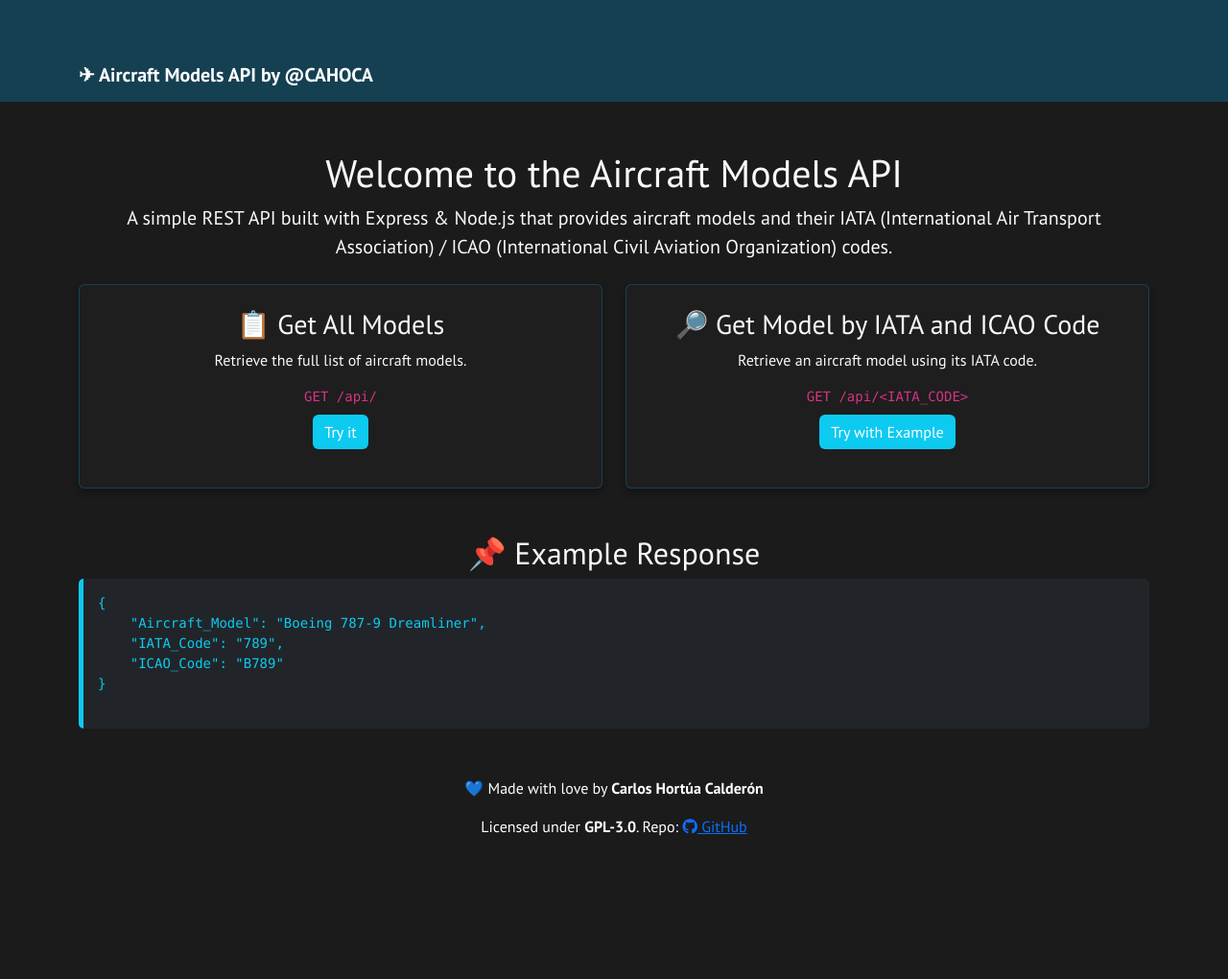
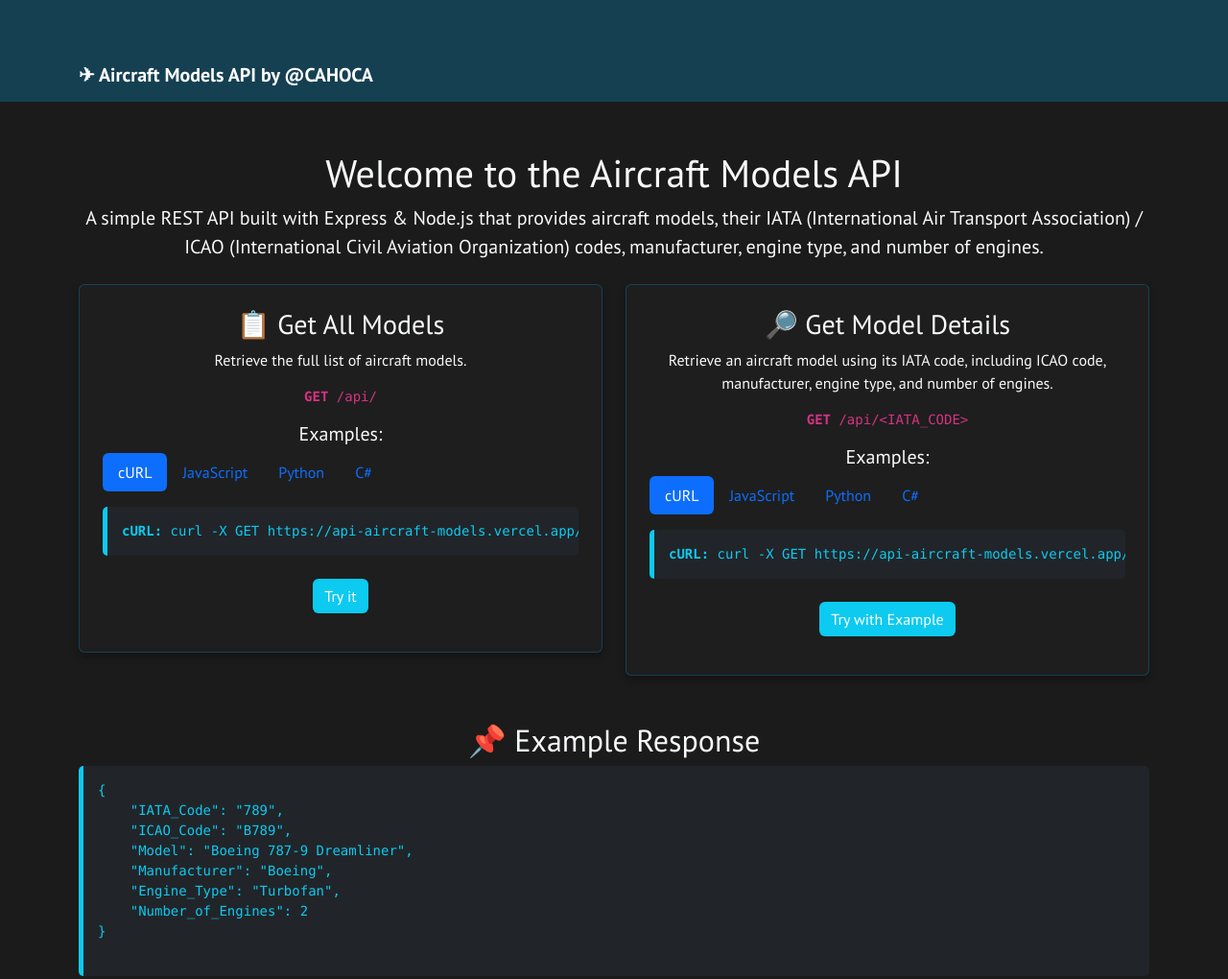
Before and after one commit to CAHOCA/APIAircraftModels, a website: page src/public/index.html in a window 1280 px wide. Shown: the top 1020 px of the page at 96% size. Before the commit the page ends 909 px from the top, so only its background shows below. Drawn offline with nearby package versions, Linux system fonts and the light colour scheme.

Commit message:
Updates API documentation to include information on manufacturer, engine type and number of engines on aircraft models.

```diff
--- a/src/public/index.html
+++ b/src/public/index.html
@@ -29,6 +29,10 @@
             }
 
         .navbar {
+            background: var(--secondary-color);
+        }
+
+        .nav .nav-pills {
             background: var(--secondary-color);
         }
 
@@ -87,23 +91,110 @@
 
     <div class="container text-center">
         <h1 class="mt-4">Welcome to the Aircraft Models API</h1>
-        <p class="lead">A simple REST API built with Express & Node.js that provides aircraft models and their IATA (International Air Transport Association) / ICAO (International Civil Aviation Organization) codes.</p>
+        <p class="lead">A simple REST API built with Express & Node.js that provides aircraft models, their IATA (International Air Transport Association) / ICAO (International Civil Aviation Organization) codes, manufacturer, engine type, and number of engines.</p>
 
         <div class="row mt-4">
             <div class="col-md-6">
             <div class="card p-4">
             <h3>📋 Get All Models</h3>
             <p>Retrieve the full list of aircraft models.</p>
-                    <code>GET /api/</code>
-                    <p><a href="/api/" target="_blank" class="btn btn-primary mt-2">Try it</a></p>
+            <code><strong>GET</strong> /api/</code>
+            <h5 class="mt-3">Examples:</h5>
+            <ul class="nav nav-pills" id="getAllModelsTab" role="tablist">
+            <li class="nav-item" role="presentation">
+                <button class="nav-link active" id="curl-tab" data-bs-toggle="tab" data-bs-target="#curl" type="button" role="tab" aria-controls="curl" aria-selected="true">cURL</button>
+            </li>
+            <li class="nav-item" role="presentation">
+                <button class="nav-link" id="js-tab" data-bs-toggle="tab" data-bs-target="#js" type="button" role="tab" aria-controls="js" aria-selected="false">JavaScript</button>
+            </li>
+            <li class="nav-item" role="presentation">
+                <button class="nav-link" id="python-tab" data-bs-toggle="tab" data-bs-target="#python" type="button" role="tab" aria-controls="python" aria-selected="false">Python</button>
+            </li>
+            <li class="nav-item" role="presentation">
+                <button class="nav-link" id="csharp-tab" data-bs-toggle="tab" data-bs-target="#csharp" type="button" role="tab" aria-controls="csharp" aria-selected="false">C#</button>
+            </li>
+            </ul>
+            <div class="tab-content mt-3" id="getAllModelsTabContent">
+            <div class="tab-pane fade show active" id="curl" role="tabpanel" aria-labelledby="curl-tab">
+                <pre><strong>cURL:</strong> curl -X GET https://api-aircraft-models.vercel.app/api/</pre>
+            </div>
+            <div class="tab-pane fade" id="js" role="tabpanel" aria-labelledby="js-tab">
+                <pre><strong>JavaScript (Fetch):</strong>
+fetch('https://api-aircraft-models.vercel.app/api/')
+.then(response => response.json())
+.then(data => console.log(data));</pre>
+            </div>
+            <div class="tab-pane fade" id="python" role="tabpanel" aria-labelledby="python-tab">
+                <pre><strong>Python:</strong>
+import requests
+response = requests.get('https://api-aircraft-models.vercel.app/api/')
+print(response.json())</pre>
+    </div>
+    <div class="tab-pane fade" id="csharp" role="tabpanel" aria-labelledby="csharp-tab">
+        <pre><strong>C#:</strong>
+using System.Net.Http;
+using System.Threading.Tasks;
+
+HttpClient client = new HttpClient();
+HttpResponseMessage response = await client.GetAsync("https://api-aircraft-models.vercel.app/api/");
+string responseBody = await response.Content.ReadAsStringAsync();
+Console.WriteLine(responseBody);</pre>
             </div>
             </div>
+            <p><a href="https://api-aircraft-models.vercel.app/api/" target="_blank" class="btn btn-primary mt-2">Try it</a></p>
+            </div>
+            </div>
+
+
+
             <div class="col-md-6">
             <div class="card p-4">
-                    <h3>🔎 Get Model by IATA and ICAO Code</h3>
-                    <p>Retrieve an aircraft model using its IATA code.</p>
-                    <code>GET /api/&lt;IATA_CODE&gt;</code>
-                    <p><a href="/api/789" target="_blank" class="btn btn-primary mt-2">Try with Example</a></p>
+            <h3>🔎 Get Model Details</h3>
+            <p>Retrieve an aircraft model using its IATA code, including ICAO code, manufacturer, engine type, and number of engines.</p>
+            <code><strong>GET</strong> /api/&lt;IATA_CODE&gt;</code>
+            <h5 class="mt-3">Examples:</h5>
+            <ul class="nav nav-pills" id="getModelDetailsTab" role="tablist">
+            <li class="nav-item" role="presentation">
+                <button class="nav-link active" id="curl-details-tab" data-bs-toggle="tab" data-bs-target="#curl-details" type="button" role="tab" aria-controls="curl-details" aria-selected="true">cURL</button>
+            </li>
+            <li class="nav-item" role="presentation">
+                <button class="nav-link" id="js-details-tab" data-bs-toggle="tab" data-bs-target="#js-details" type="button" role="tab" aria-controls="js-details" aria-selected="false">JavaScript</button>
+            </li>
+            <li class="nav-item" role="presentation">
+                <button class="nav-link" id="python-details-tab" data-bs-toggle="tab" data-bs-target="#python-details" type="button" role="tab" aria-controls="python-details" aria-selected="false">Python</button>
+            </li>
+            <li class="nav-item" role="presentation">
+                <button class="nav-link" id="csharp-details-tab" data-bs-toggle="tab" data-bs-target="#csharp-details" type="button" role="tab" aria-controls="csharp-details" aria-selected="false">C#</button>
+            </li>
+            </ul>
+            <div class="tab-content mt-3" id="getModelDetailsTabContent">
+            <div class="tab-pane fade show active" id="curl-details" role="tabpanel" aria-labelledby="curl-details-tab">
+                <pre><strong>cURL:</strong> curl -X GET https://api-aircraft-models.vercel.app/api/789</pre>
+            </div>
+            <div class="tab-pane fade" id="js-details" role="tabpanel" aria-labelledby="js-details-tab">
+                <pre><strong>JavaScript (Fetch):</strong>
+fetch('https://api-aircraft-models.vercel.app/api/789')
+.then(response => response.json())
+.then(data => console.log(data));</pre>
+    </div>
+    <div class="tab-pane fade" id="python-details" role="tabpanel" aria-labelledby="python-details-tab">
+        <pre><strong>Python:</strong>
+import requests
+response = requests.get('https://api-aircraft-models.vercel.app/api/789')
+print(response.json())</pre>
+    </div>
+    <div class="tab-pane fade" id="csharp-details" role="tabpanel" aria-labelledby="csharp-details-tab">
+        <pre><strong>C#:</strong>
+using System.Net.Http;
+using System.Threading.Tasks;
+
+HttpClient client = new HttpClient();
+HttpResponseMessage response = await client.GetAsync("https://api-aircraft-models.vercel.app/api/789");
+string responseBody = await response.Content.ReadAsStringAsync();
+Console.WriteLine(responseBody);</pre>
+            </div>
+            </div>
+            <p><a href="https://api-aircraft-models.vercel.app/api/789" target="_blank" class="btn btn-primary mt-2">Try with Example</a></p>
             </div>
             </div>
         </div>
@@ -111,9 +202,12 @@
         <h2 class="mt-5">📌 Example Response</h2>
         <pre>
 {
-    "Aircraft_Model": "Boeing 787-9 Dreamliner",
     "IATA_Code": "789",
-    "ICAO_Code": "B789"
+    "ICAO_Code": "B789",
+    "Model": "Boeing 787-9 Dreamliner",
+    "Manufacturer": "Boeing",
+    "Engine_Type": "Turbofan",
+    "Number_of_Engines": 2
 }
         </pre>
     </div>
```
Lines whose indentation alone changed are shown as unchanged.
